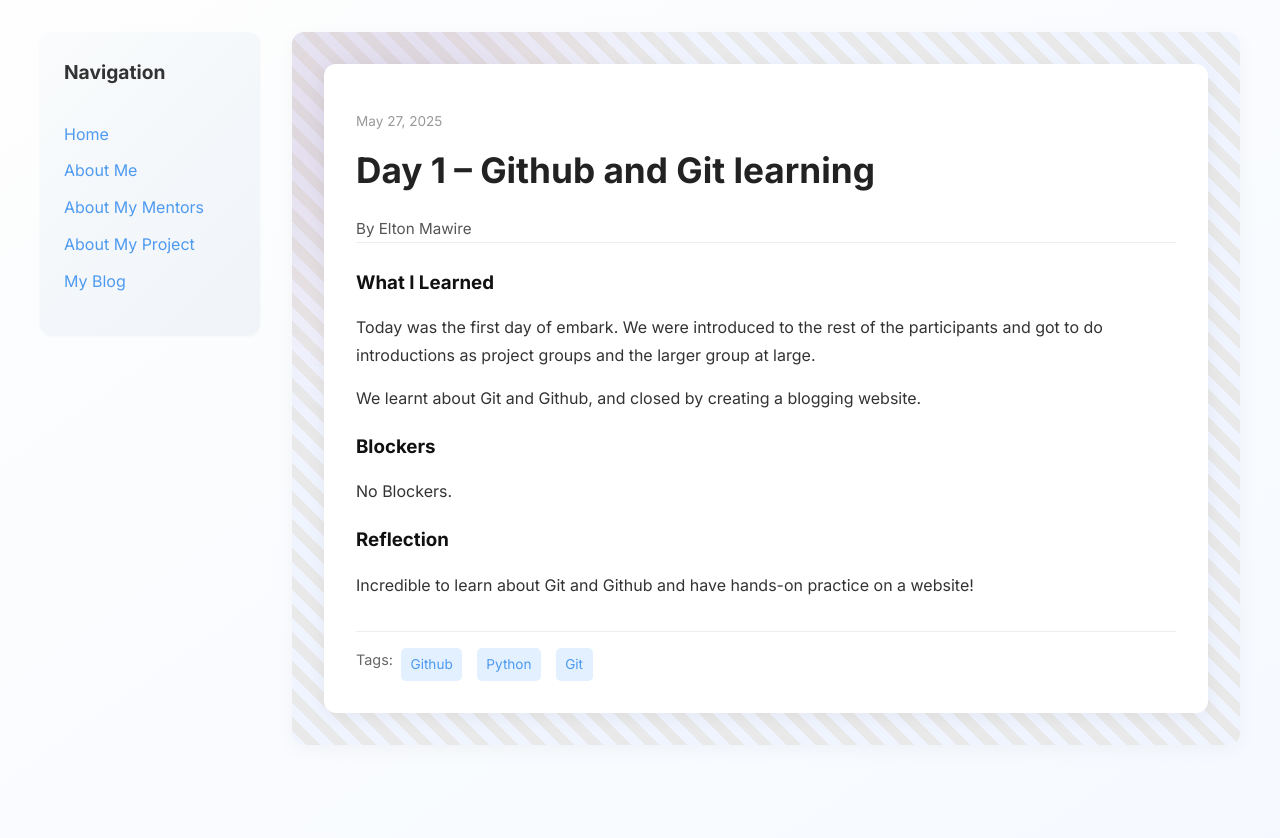
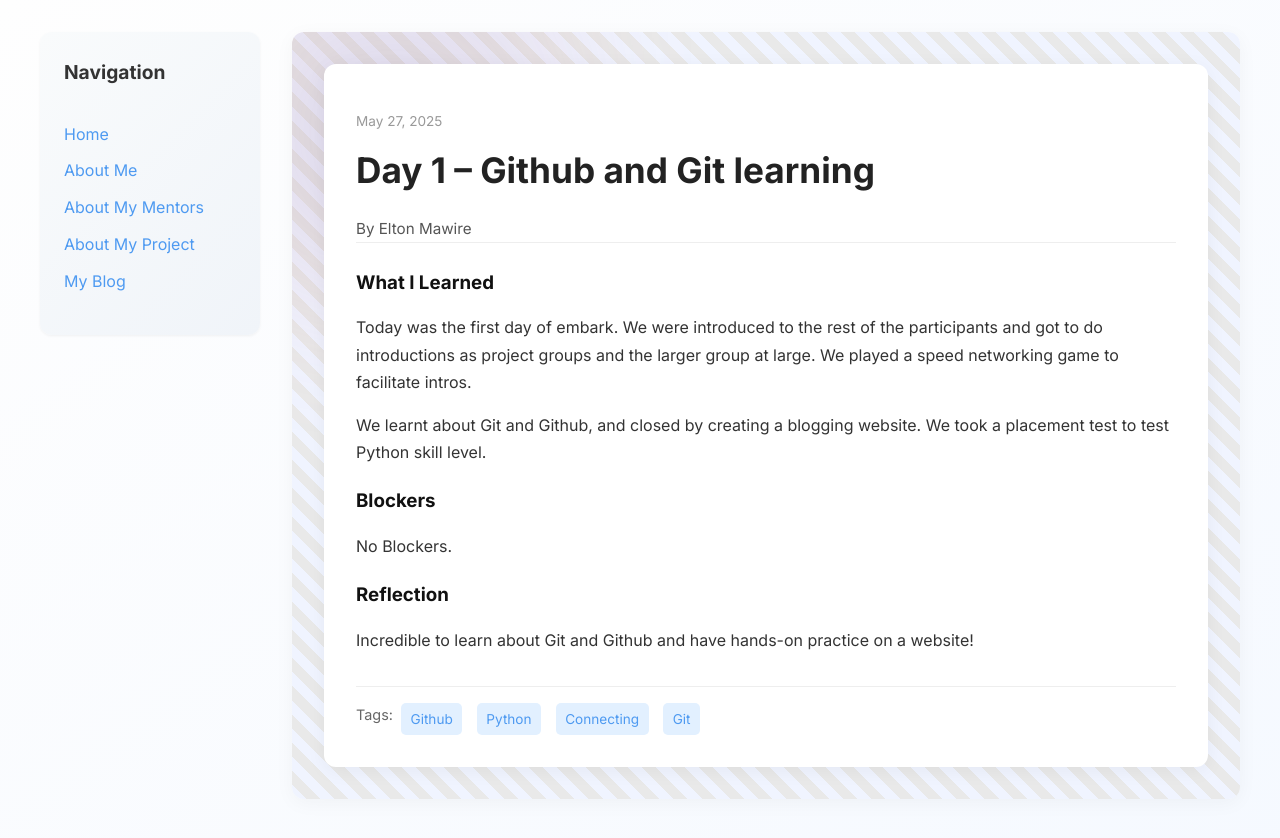
Before and after one commit to Nginga/Nginga.github.io, a Jekyll site: the page built from _posts/2025-05-27-day-1.md, in a window 1280 px wide. Shown: the top 838 px of the page. Built offline with Jekyll 4.4.1, drawn with Linux system fonts in a browser that asks for light colours.

Commit message:
Update 2025-05-27-day-1.md

```diff
--- a/_posts/2025-05-27-day-1.md
+++ b/_posts/2025-05-27-day-1.md
@@ -4,12 +4,12 @@
 date: 2025-05-27
 author: Elton Mawire
 permalink: /day1.html
-tags: ["Github", "Python", "Git"]
+tags: ["Github", "Python","Connecting", "Git"]
 
 what_i_learned: |
-  Today was the first day of embark. We were introduced to the rest of the participants and got to do introductions as project groups and the larger group at large.
+  Today was the first day of embark. We were introduced to the rest of the participants and got to do introductions as project groups and the larger group at large. We played a speed networking game to facilitate intros.
 
-  We learnt about Git and Github, and closed by creating a blogging website.
+  We learnt about Git and Github, and closed by creating a blogging website. We took a placement test to test Python skill level.
 
 blockers: |
   No Blockers.
```
